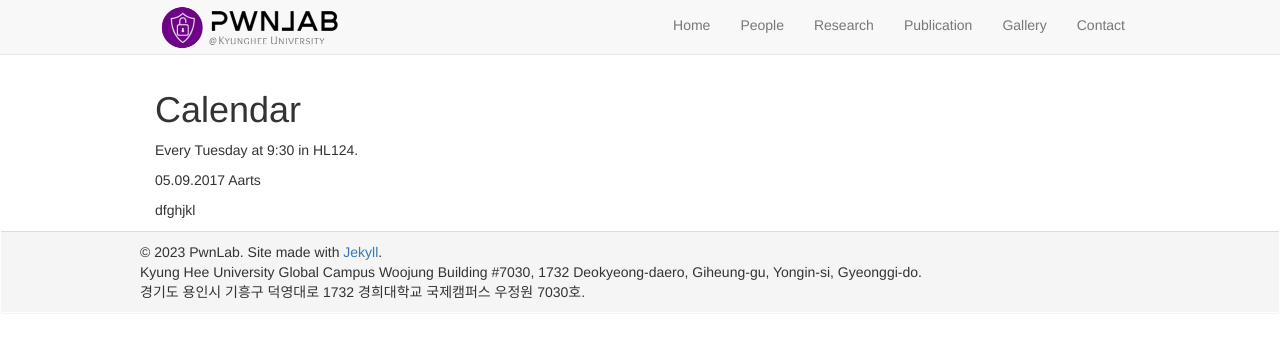
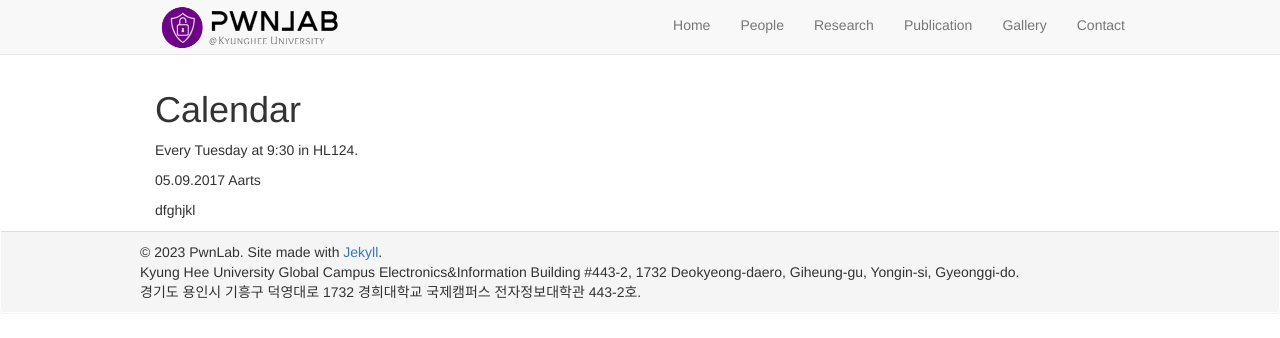
Before and after one commit to daehee87/lab, a Jekyll site: the page built from web/_pages/mini_lecture_series.md, in a window 1280 px wide. Shown: the top 338 px of the page. Built offline with Jekyll 4.4.1, drawn with Linux system fonts in a browser that asks for light colours; nearby versions of some CDN libraries.

Commit message:
address update

```diff
--- a/web/_includes/footer.html
+++ b/web/_includes/footer.html
@@ -3,8 +3,8 @@
 	<div class="container-fluid">
 	  <div class="row">
 		  &copy 2023 PwnLab. Site made with <a href="https://jekyllrb.com">Jekyll</a>.<br>
-           Kyung Hee University Global Campus Woojung Building #7030, 1732 Deokyeong-daero, Giheung-gu, Yongin-si, Gyeonggi-do.<br>
-           경기도 용인시 기흥구 덕영대로 1732 경희대학교 국제캠퍼스 우정원 7030호.
+           Kyung Hee University Global Campus Electronics&Information Building #443-2, 1732 Deokyeong-daero, Giheung-gu, Yongin-si, Gyeonggi-do.<br>
+           경기도 용인시 기흥구 덕영대로 1732 경희대학교 국제캠퍼스 전자정보대학관 443-2호.
 	  </div>
 	</div>
   </div>
```
